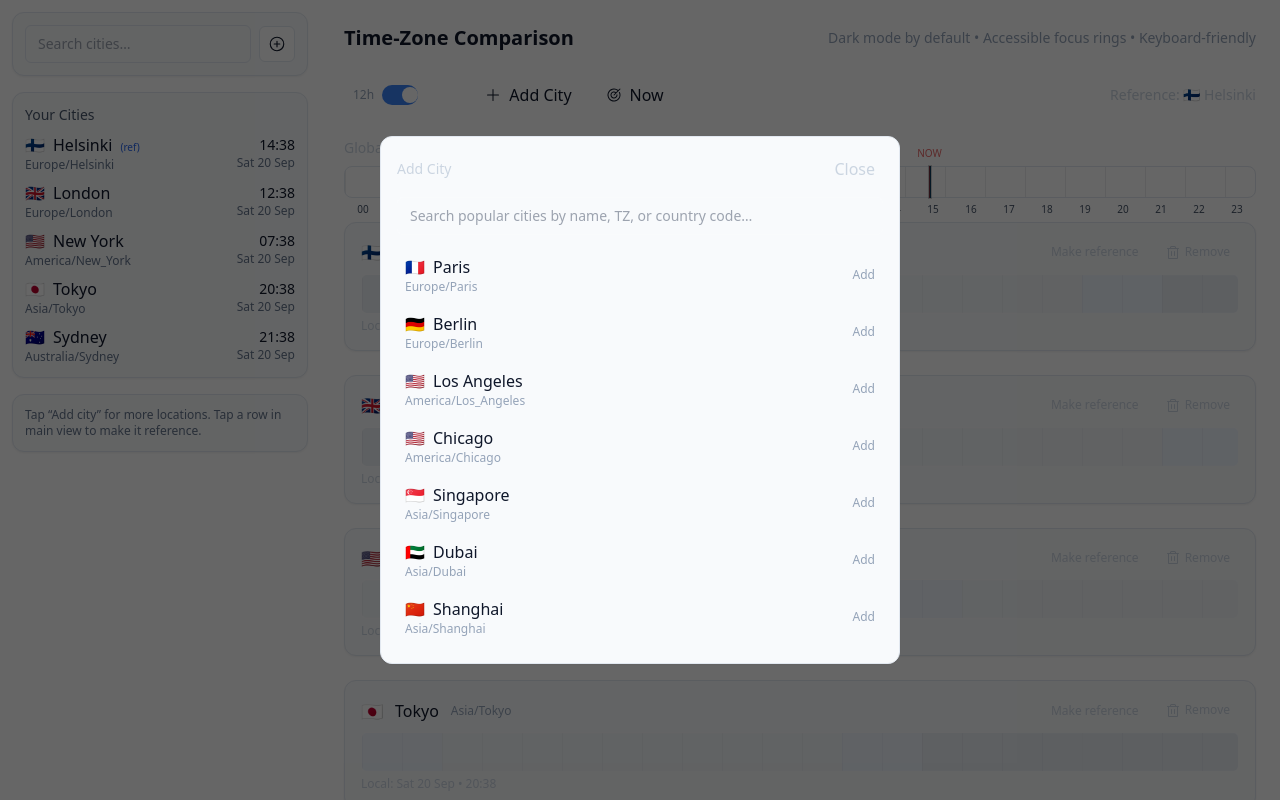
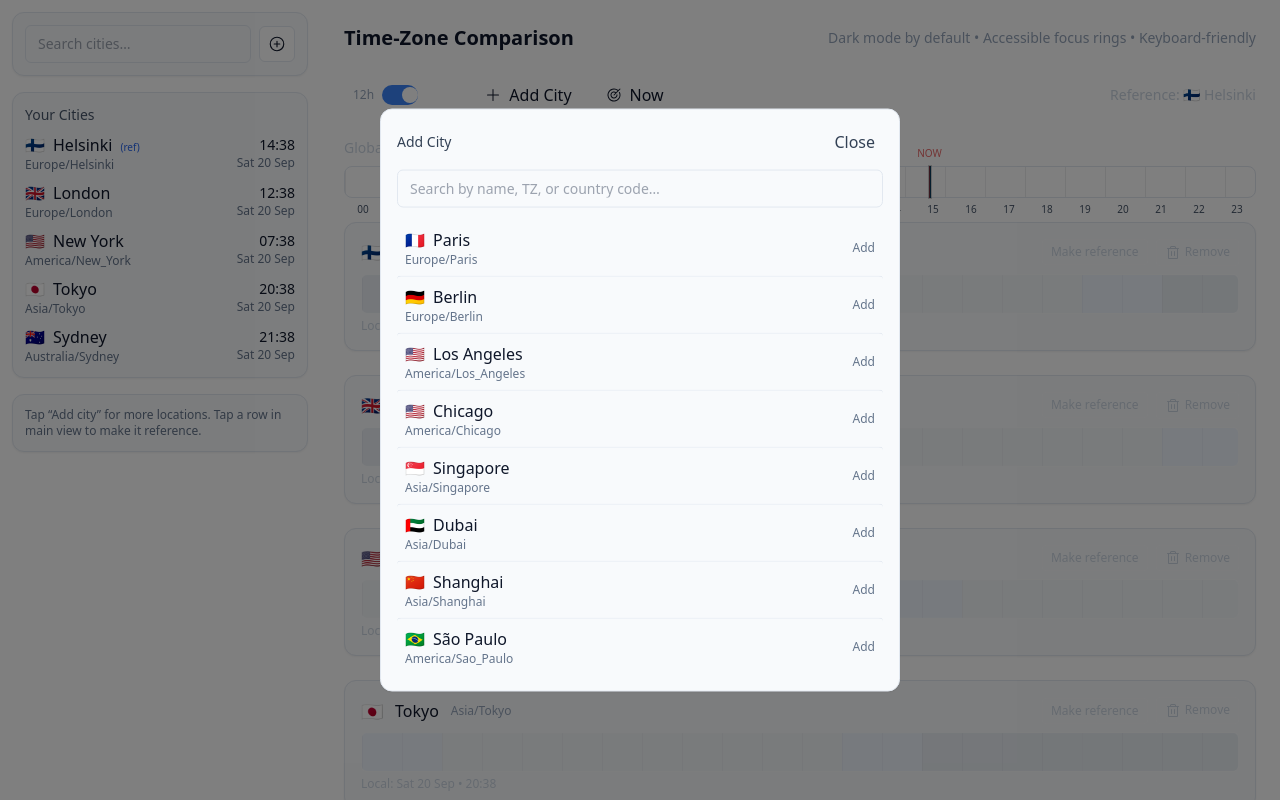
Before and after one commit to aidendmercer/Tim-Zone-Helper, a Next.js app: page / in a window 1280 px wide. Both pictures are taken after a click on the button "Add city". Shown: the top 800 px of the page. Built offline with nearby package versions, Linux system fonts and the light colour scheme.

Commit message:
Update AddCityDialog.tsx

```diff
--- a/app/(components)/AddCityDialog.tsx
+++ b/app/(components)/AddCityDialog.tsx
@@ -36,28 +36,30 @@ export default function AddCityDialog({
 
   return (
     <div className="fixed inset-0 z-50">
-      <div className="absolute inset-0 bg-black/60" onClick={onClose} />
+      <div className="absolute inset-0 bg-black/50" onClick={onClose} />
       <div
         role="dialog"
         aria-modal="true"
         aria-label="Add City"
-        className="absolute left-1/2 top-1/2 w-[520px] max-w-[95vw] -translate-x-1/2 -translate-y-1/2 panel p-4"
+        className="absolute left-1/2 top-1/2 w-[520px] max-w-[95vw] -translate-x-1/2 -translate-y-1/2 panel p-4
+                   sm:w-[520px] sm:max-w-[95vw]
+                   xs:w-screen xs:h-screen xs:max-w-none xs:max-h-none xs:left-0 xs:top-0 xs:translate-x-0 xs:translate-y-0"
       >
         <div className="flex items-center justify-between mb-3">
-          <div className="text-sm text-slate-300">Add City</div>
-          <button className="text-slate-300 hover:text-white focus-ring px-2 py-1 rounded" onClick={onClose}>
+          <div className="text-sm text-slate-700">Add City</div>
+          <button className="text-slate-700 hover:text-black focus-ring px-2 py-1 rounded" onClick={onClose}>
             Close
           </button>
         </div>
 
         <input
-          className="w-full bg-transparent border border-white/10 rounded-md px-3 py-2 text-sm focus-ring"
-          placeholder="Search popular cities by name, TZ, or country code…"
+          className="w-full bg-transparent border border-slate-200 rounded-md px-3 py-2 text-sm focus-ring"
+          placeholder="Search by name, TZ, or country code…"
           value={q}
           onChange={(e) => setQ(e.target.value)}
         />
 
-        <div className="mt-3 max-h-[50vh] overflow-auto divide-y divide-white/5">
+        <div className="mt-3 max-h-[60vh] xs:max-h-[calc(100vh-140px)] overflow-auto divide-y divide-slate-200">
           {list.map((c) => (
             <button
               key={c.id}
@@ -65,19 +67,19 @@ export default function AddCityDialog({
                 onAdd(c);
                 onClose();
               }}
-              className="w-full text-left px-2 py-2 hover:bg-white/5 focus-ring rounded flex items-center justify-between"
+              className="w-full text-left px-2 py-2 hover:bg-slate-50 focus-ring rounded flex items-center justify-between"
             >
               <div>
                 <div className="font-medium">
                   <span className="mr-2">{countryCodeToFlagEmoji(c.countryCode)}</span>
                   {c.label}
                 </div>
-                <div className="text-xs text-slate-400">{c.tz}</div>
+                <div className="text-xs text-slate-500">{c.tz}</div>
               </div>
-              <div className="text-xs text-slate-400">Add</div>
+              <div className="text-xs text-slate-500">Add</div>
             </button>
           ))}
-          {list.length === 0 && <div className="p-3 text-sm text-slate-400">No matches.</div>}
+          {list.length === 0 && <div className="p-3 text-sm text-slate-500">No matches.</div>}
         </div>
       </div>
     </div>
```
